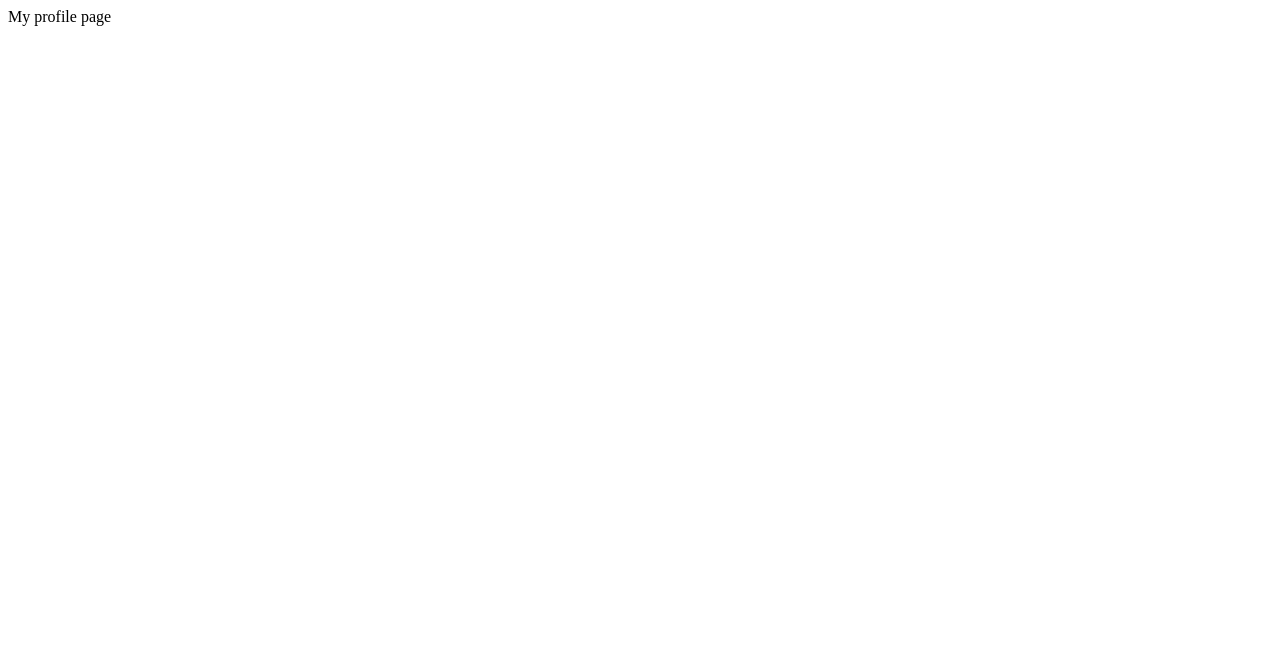
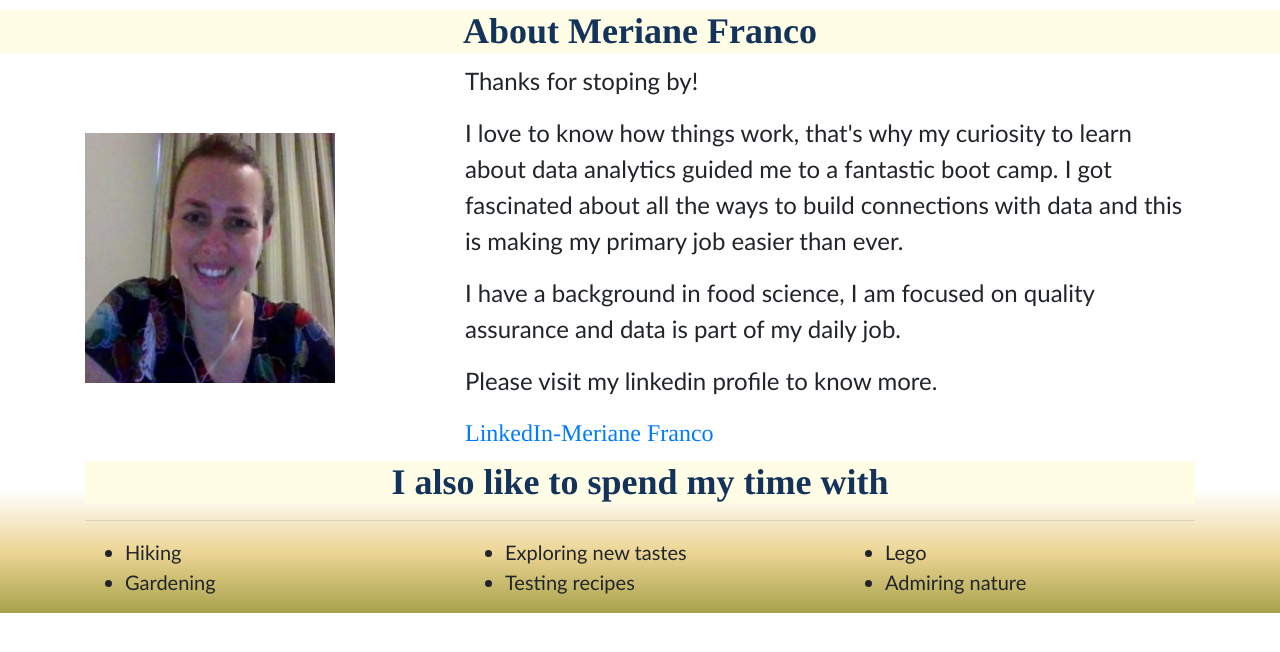
Before and after one commit to MerianeFranco/merianefranco.github.io, a plain HTML site: page index.html in a window 1280 px wide. Drawn offline with nearby package versions, Linux system fonts and the light colour scheme.

Commit message:
Add files via upload

```diff
--- a/index.html
+++ b/index.html
@@ -1,3 +1,90 @@
-<html>
-My profile page
+<!DOCTYPE html>
+<html lang="en">
+
+<head>
+  <meta charset="UTF-8">
+  <title>Meri's Profile</title>
+  <link rel="stylesheet" href="https://stackpath.bootstrapcdn.com/bootstrap/4.3.1/css/bootstrap.min.css"
+    integrity="sha384-ggOyR0iXCbMQv3Xipma34MD+dH/1fQ784/j6cY/iJTQUOhcWr7x9JvoRxT2MZw1T" crossorigin="anonymous">
+  <link rel="stylesheet" href="style.css">
+</head>
+
+<body>
+  <h1>About Meriane Franco</h1>
+  <!-- Sintax to create the hamburger -->
+
+
+
+  <!-- Create the overall grid -->
+  <div class="container">
+    <!-- Row1 -->
+    <section class="row">
+      <div class="col-md-4">
+
+        <img src="Resources/fig1.jpg" id="picture" alt="my_picture">
+      </div>
+
+      <div class="col-md-8">
+        <p>Thanks for stoping by!</p>
+
+        <p>I love to know how things work, that's why my curiosity to learn about data analytics guided me to a
+          fantastic boot camp. I got fascinated about all the ways to build connections with data and this is making my
+          primary job easier than ever.</p>
+        <p>I have a background in food science, I am focused on quality assurance and data is part of my daily job.</p>
+
+        <p>Please visit my linkedin profile to know more.</p>
+        <a href="https://www.linkedin.com/in/meriane-franco-mbs/" id ="linkedin">LinkedIn-Meriane Franco </a>
+      </div>
+
+      <div class="col-md-12">
+
+        <h1>I also like to spend my time with</h1>
+
+        <hr>
+
+
+        <div class="row">
+          <div class="col-md-4">
+            <ul>
+              <li>Hiking</li>
+              <li>Gardening</li>
+            </ul>
+          </div>
+          <div class="col-md-4">
+            <ul>
+              <li>Exploring new tastes</li>
+              <li>Testing recipes</li>
+            </ul>
+
+          </div>
+
+          <div class="col-md-4">
+            <ul>
+              <li>Lego</li>
+              <li>Admiring nature</li>
+            </ul>
+
+          </div>
+
+        </div>
+
+
+
+      </div>
+    </section>
+    <!-- Row2 -->
+
+
+    <script src="https://code.jquery.com/jquery-3.3.1.slim.min.js"
+      integrity="sha384-q8i/X+965DzO0rT7abK41JStQIAqVgRVzpbzo5smXKp4YfRvH+8abtTE1Pi6jizo"
+      crossorigin="anonymous"></script>
+    <script src="https://cdnjs.cloudflare.com/ajax/libs/popper.js/1.14.7/umd/popper.min.js"
+      integrity="sha384-UO2eT0CpHqdSJQ6hJty5KVphtPhzWj9WO1clHTMGa3JDZwrnQq4sF86dIHNDz0W1"
+      crossorigin="anonymous"></script>
+    <script src="https://stackpath.bootstrapcdn.com/bootstrap/4.3.1/js/bootstrap.min.js"
+      integrity="sha384-JjSmVgyd0p3pXB1rRibZUAYoIIy6OrQ6VrjIEaFf/nJGzIxFDsf4x0xIM+B07jRM"
+      crossorigin="anonymous"></script>
+
+</body>
+
 </html>
--- /dev/null
+++ b/style.css
@@ -0,0 +1,37 @@
+
+  h1{
+    color:rgb(20, 51, 90);
+    margin-top: 10px;
+    margin-bottom: 10px;
+    text-align: center;
+    font-size: 36px;
+    font-family:Times;
+    font-weight: bold;
+    background-color: rgb(255, 253, 230);
+    }
+
+body{
+    background-image: linear-gradient(white 80%, rgb(236, 213, 149), rgb(168, 162, 75));
+}
+#picture{
+    margin-top: 70px;
+    height: 250px;
+    width: 250px;
+
+}
+#linkedin{
+
+    font-size: 24px;
+    font-family:Times;
+
+}
+
+p{
+    font-family: 'Trebuchet MS', 'Lucida Sans Unicode', 'Lucida Grande', 'Lucida Sans', Arial, sans-serif;
+    font-size: 24px;
+}
+
+li{
+    font-family: 'Trebuchet MS', 'Lucida Sans Unicode', 'Lucida Grande', 'Lucida Sans', Arial, sans-serif;
+    font-size: 20px;
+}
```
Also changed, not shown: Resources/fig1.jpg (added).
